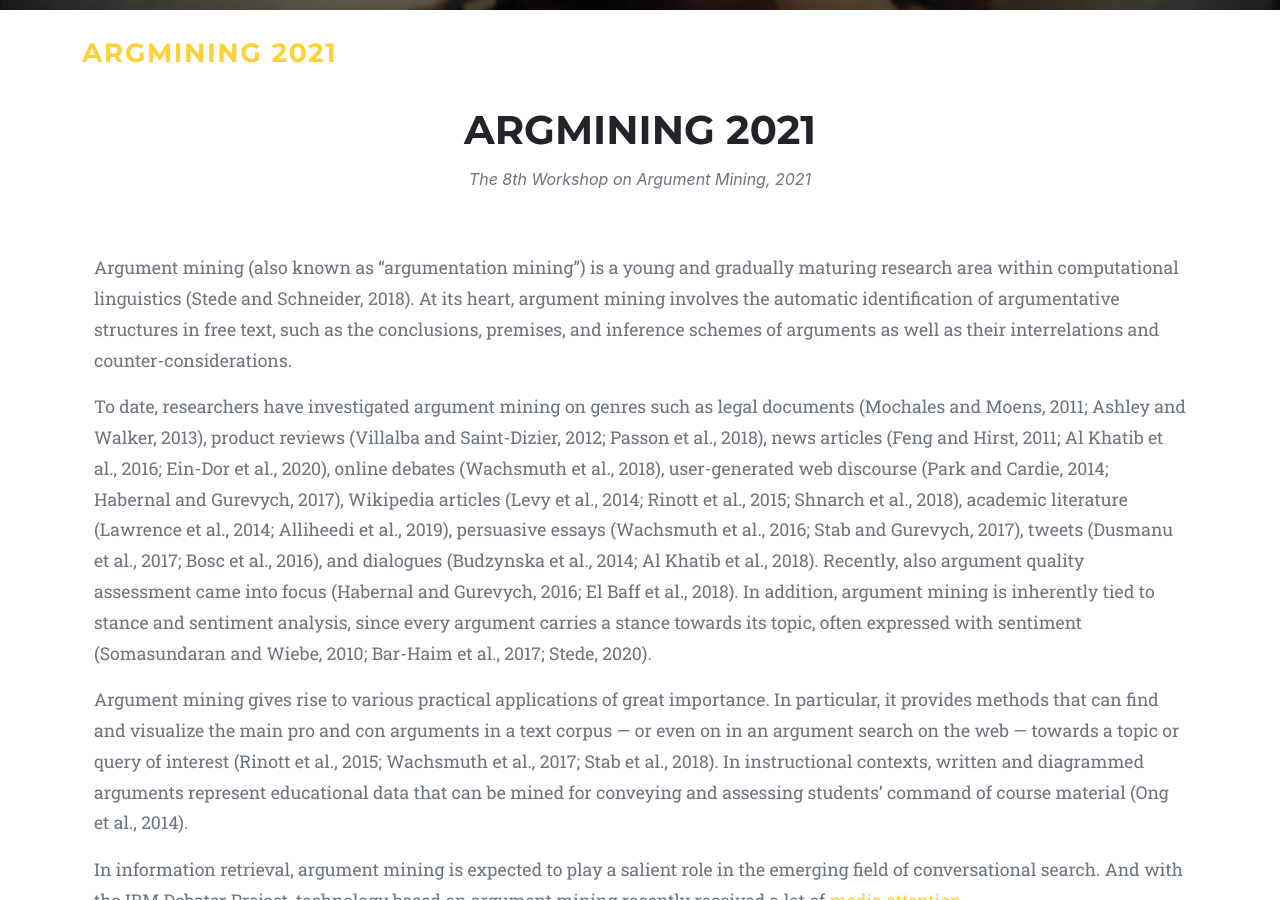
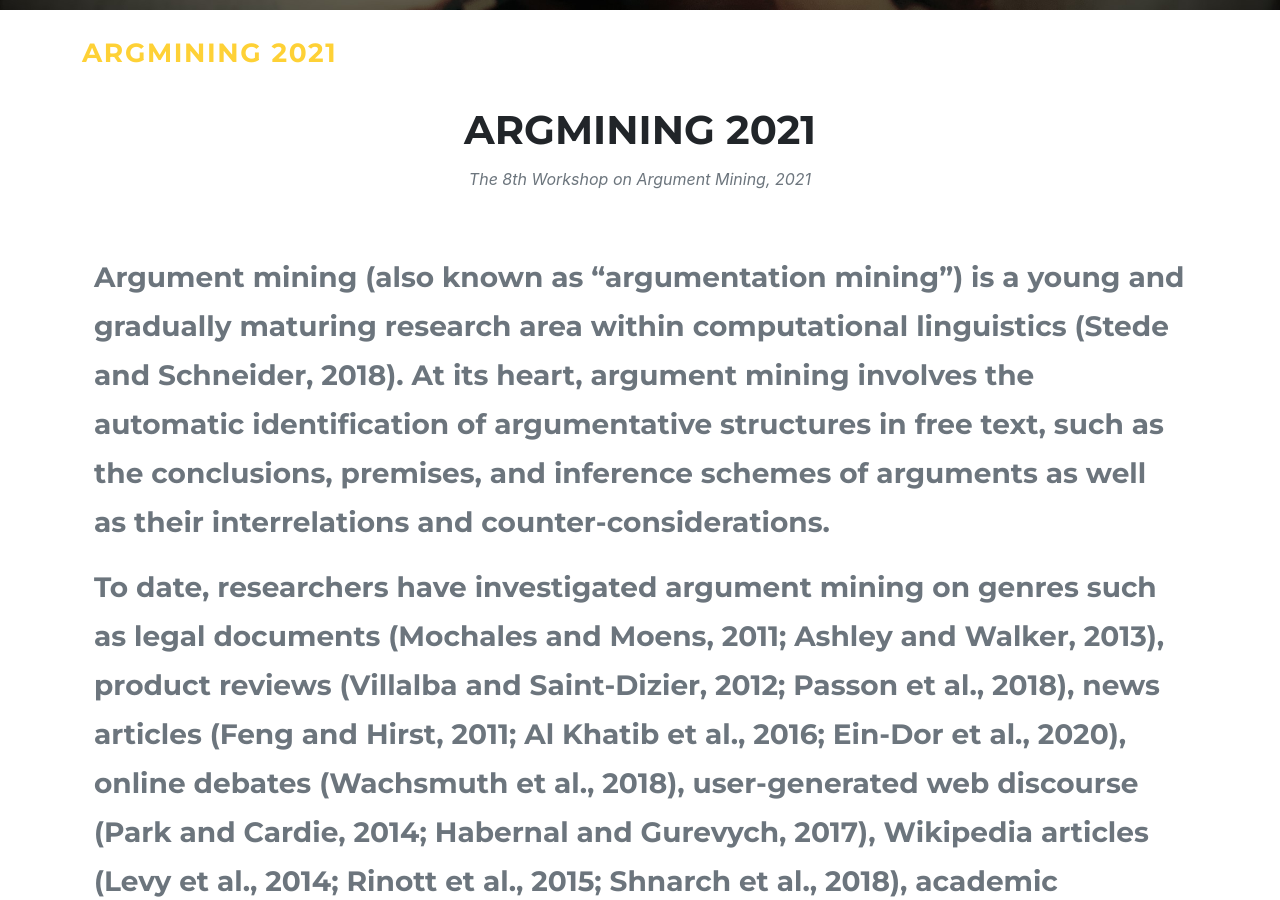
Before and after one commit to argmining2021/argmining2021.github.io, a Jekyll site: the page built from index.html, in a window 1280 px wide and 900 px high, scrolled down 666 px. Built offline with Jekyll 4.4.1, drawn with Linux system fonts in a browser that asks for light colours; nearby versions of some CDN libraries; some web fonts are replaced.

Commit message:
Update about.html

```diff
--- a/_includes/sections/about.html
+++ b/_includes/sections/about.html
@@ -7,7 +7,8 @@
             <h3 class="section-subheading text-muted">The 8th Workshop on Argument Mining, 2021</h3>
         </div>
         <div class="row text-left">
-            <div class="col-md-12">
+            <h3 div class="col-md-12">
+
 
                 <p class="text-muted">Argument mining (also known as “argumentation mining”) is a young and gradually maturing research area within computational linguistics (Stede and Schneider, 2018). At its heart, argument mining involves the automatic
                     identification of argumentative structures in free text, such as the conclusions, premises, and inference schemes of
```
